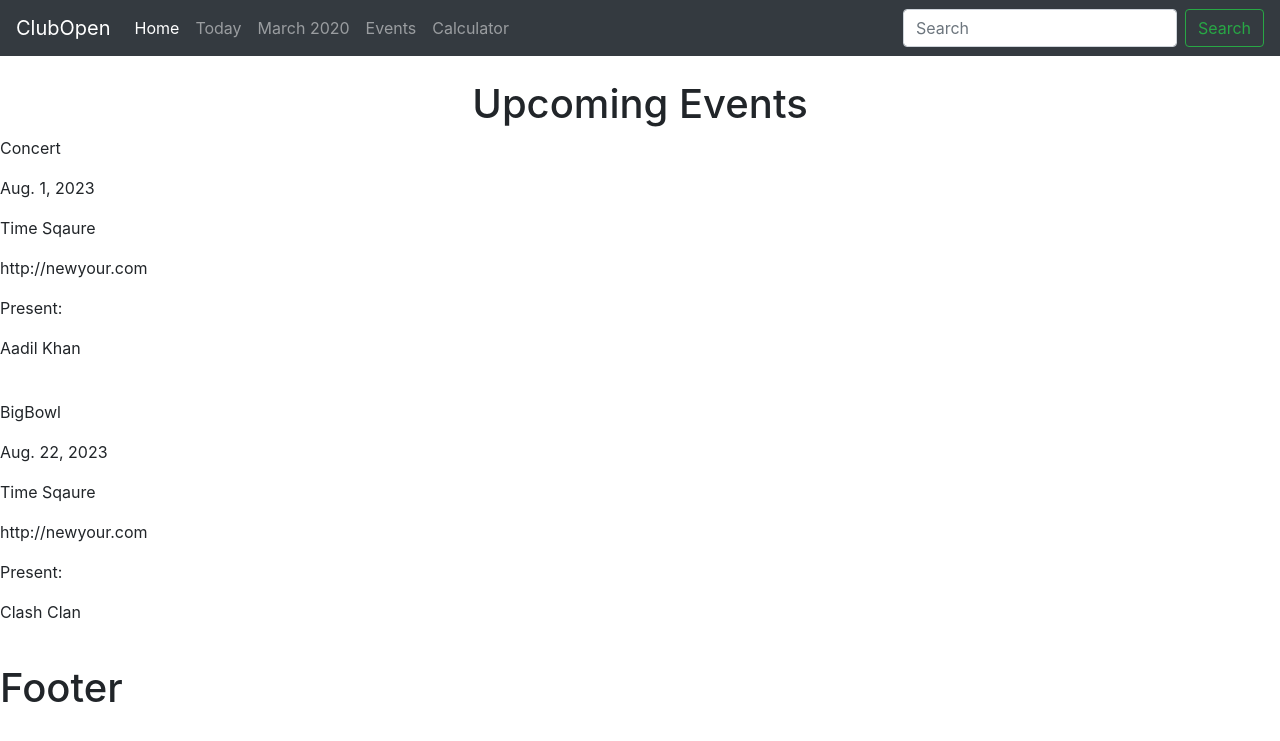
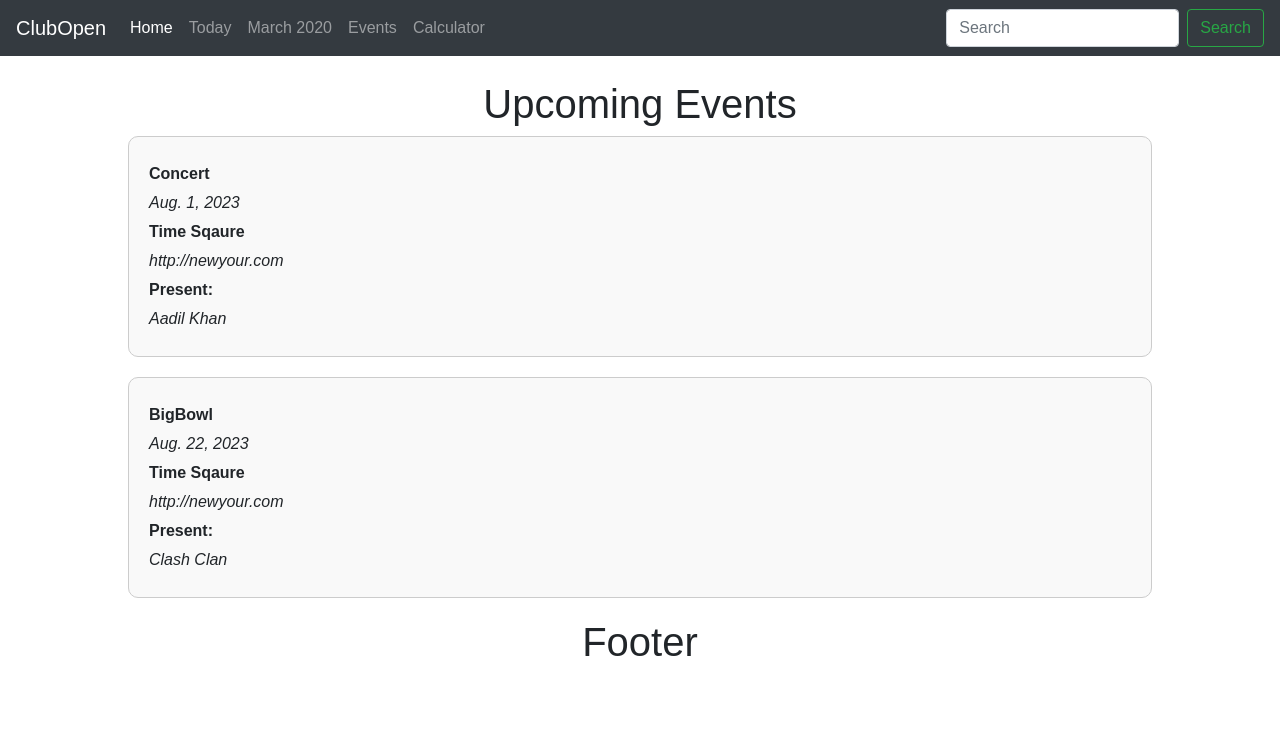
Before and after one commit to iamlgndryAK/django, a Django app: page /event/ in a window 1280 px wide. Shown: the top 741 px of the page. Run offline with Django 4.2, Linux system fonts and the light colour scheme; data comes from the database, SQL or seed files in the repository; both versions use the stored data as it was after the commit.

Commit message:
Add files via upload

```diff
--- a/Club/base/settings.py
+++ b/Club/base/settings.py
@@ -115,3 +115,5 @@ DEFAULT_AUTO_FIELD = 'django.db.models.BigAutoField'
 
 MEDIA_URL = '/media/'
 MEDIA_ROOT = os.path.join(BASE_DIR, 'media')
+
+CSRF_TRUSTED_ORIGINS = ['https://vital-bluebird-commonly.ngrok-free.app']
--- a/Club/event/templates/event.html
+++ b/Club/event/templates/event.html
@@ -4,13 +4,50 @@
 <head>
     <meta charset="UTF-8">
     <title>Event</title>
+
+
 </head>
 <body>
     {% block content %}
+        <style>
+            body {
+                font-family: Arial, sans-serif;
+            }
+
+            .event_container {
+                width: 80%;
+                margin: auto;
+            }
+
+            .event_box {
+                border: 1px solid #ccc;
+                border-radius: 10px;
+                padding: 20px;
+                margin-bottom: 20px;
+                background-color: #f9f9f9;
+            }
+
+            .event_box p {
+                margin: 5px 0;
+            }
+
+            .event_box p:nth-child(odd) {
+                font-weight: bold;
+            }
+
+            .event_box p:nth-child(even) {
+                font-style: italic;
+            }
+
+            h1 {
+                text-align: center;
+            }
+        </style>
         <br>
-        <h1 style="text-align: center">Upcoming Events</h1>
+        <h1>Upcoming Events</h1>
         <div class="event_container">
             {% for i in event_list %}
+                <div class="event_box">
                     <p>{{ i.event_name }}</p>
                     <p>{{ i.event_date }}</p>
                     <p>{{ i.location }}</p>
@@ -19,12 +56,9 @@
                     {% for j in i.person.all %}
                         <p>{{ j }}</p>
                     {% endfor %}
-            <br>
+                </div>
             {% endfor %}
-
         </div>
-
-
     {% endblock %}
 </body>
 </html>
```
Also changed, not shown: Club/db.sqlite3. Lines whose indentation alone changed are shown as unchanged.
